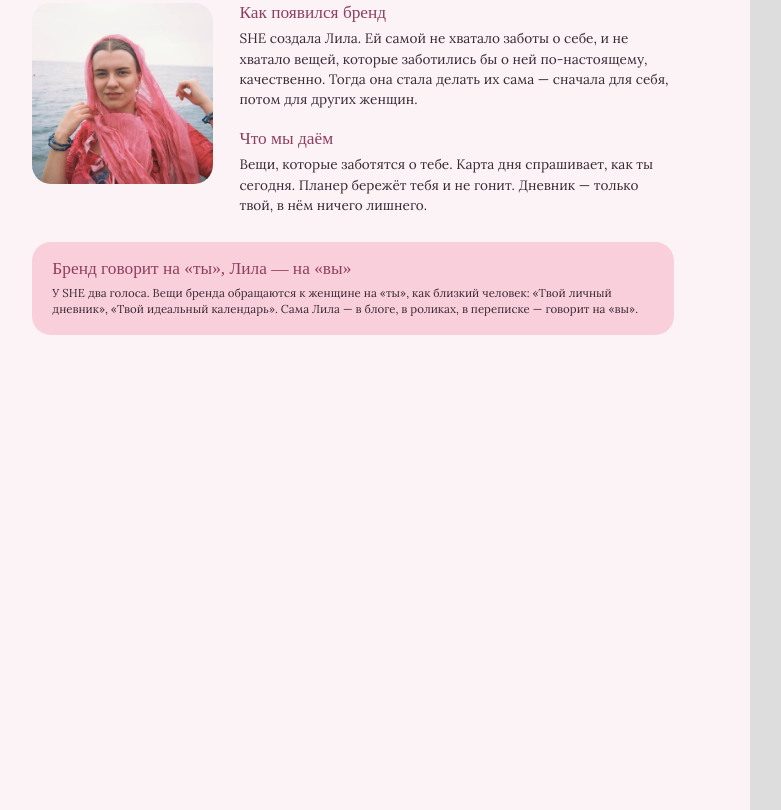
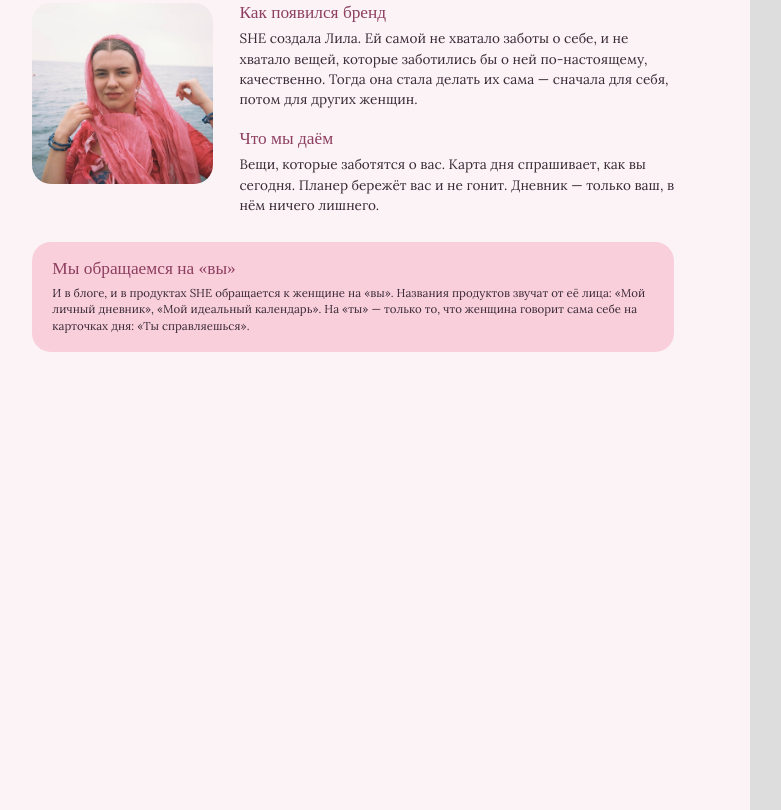
Before and after one commit to melnikmotion-lab/veg_bot, a plain HTML site: page brendbuk/brandbook.html in a window 1280 px wide. Shown: the part 2497-3307 px from the top of the page, without its empty margins (44-825 px from the left). Drawn offline with nearby package versions, Linux system fonts and the light colour scheme; a web font is replaced by a local one.

Commit message:
Обращение на «вы», названия «Мой…»: правило и бренд-бук
Co-Authored-By: Claude Opus 5.5 <noreply@anthropic.com>
Claude-Session: https://claude.ai/code/session_01TfGGfgLeinHzBmXQpJMrCq

```diff
--- a/brendbuk/brandbook.html
+++ b/brendbuk/brandbook.html
@@ -170,12 +170,12 @@ body{counter-reset:pg}
       <h3>Как появился бренд</h3>
       <p>SHE создала Лила. Ей самой не хватало заботы о себе, и не хватало вещей, которые заботились бы о ней по-настоящему, качественно. Тогда она стала делать их сама — сначала для себя, потом для других женщин.</p>
       <h3 style="margin-top:5mm">Что мы даём</h3>
-      <p>Вещи, которые заботятся о тебе. Карта дня спрашивает, как ты сегодня. Планер бережёт тебя и не гонит. Дневник — только твой, в нём ничего лишнего.</p>
+      <p>Вещи, которые заботятся о вас. Карта дня спрашивает, как вы сегодня. Планер бережёт вас и не гонит. Дневник — только ваш, в нём ничего лишнего.</p>
     </div>
   </div>
   <div class="pinkcard" style="margin-top:7mm">
-    <h3>Бренд говорит на «ты», Лила — на «вы»</h3>
-    <p class="small">У SHE два голоса. Вещи бренда обращаются к женщине на «ты», как близкий человек: «Твой личный дневник», «Твой идеальный календарь». Сама Лила — в блоге, в роликах, в переписке — говорит на «вы».</p>
+    <h3>Мы обращаемся на «вы»</h3>
+    <p class="small">И в блоге, и в продуктах SHE обращается к женщине на «вы». Названия продуктов звучат от её лица: «Мой личный дневник», «Мой идеальный календарь». На «ты» — только то, что женщина говорит сама себе на карточках дня: «Ты справляешься».</p>
   </div>
   <div class="foot">SHE · бренд-бук</div>
 </section>
@@ -223,7 +223,7 @@ body{counter-reset:pg}
   <table>
     <tr><th></th><th>Блог</th><th>Бренд SHE</th></tr>
     <tr><td><b>Кто говорит</b></td><td>Лила</td><td>Вещи: колоды, планер, дневник</td></tr>
-    <tr><td><b>Обращение</b></td><td>на «вы»</td><td>на «ты»</td></tr>
+    <tr><td><b>Обращение</b></td><td>на «вы»</td><td>на «вы»; названия — «Мой личный дневник», «Мой идеальный календарь»</td></tr>
     <tr><td><b>О чём</b></td><td>Жизнь кришнаитки, вера, еда без мяса, семья</td><td>Забота о себе: чувства, ритм дня, отдых</td></tr>
     <tr><td><b>Вера</b></td><td>Открыто, на виду</td><td>Как опора и по желанию: садхана и джапа в планере есть, но никто не обязан</td></tr>
   </table>
@@ -236,7 +236,7 @@ body{counter-reset:pg}
   <h1>Как мы говорим</h1>
   <p class="lead">Лила разговаривает с подписчицами так же, как с подругой: просто, с шутками, иногда с подколкой — над собой, над стереотипами про кришнаитов. Если речь о жестокости, может сказать резко. Свысока не говорит никогда.</p>
   <p class="lead">Когда тема серьёзная, Лила не шутит, а говорит спокойно.</p>
-  <p class="lead">Вещи SHE говорят тише и короче, на «ты»: «Твой личный дневник», «Твой идеальный календарь».</p>
+  <p class="lead">Продукты говорят тише и короче. Названия — от лица самой женщины: «Мой личный дневник», «Мой идеальный календарь».</p>
   <h2>Фразы Лилы, на которые можно равняться</h2>
   <div class="pinkcard" style="margin-top:3mm">
     <p class="quote" style="font-size:13pt;margin-bottom:3mm">«Я родилась в семье кришнаитов, и…»</p>
@@ -327,7 +327,7 @@ body{counter-reset:pg}
     <div class="fontrow"><div class="nm">Kurale<small>названия, заголовки, фразы на карточках</small></div><div style="font-family:Kurale;font-size:26pt;color:var(--wine);line-height:1.1">Тайный сад. Язык эмоций</div></div>
     <div class="fontrow"><div class="nm">Lora<small>основной текст, подписи, курсив для акцентов</small></div><div style="font-size:12pt;line-height:1.45">Карты помогают услышать себя. <i>Они не заменяют терапию.</i></div></div>
     <div class="fontrow"><div class="nm">Playfair Display<small>крупные цифры, например год на обложке планера</small></div><div style="font-family:'Playfair Display';font-size:32pt;color:var(--p4);font-variant-numeric:lining-nums">2027</div></div>
-    <div class="fontrow"><div class="nm">Great Vibes<small>только заголовок дневника</small></div><div style="font-family:'Great Vibes';font-size:24pt;color:#E58FB0">Твой личный дневник</div></div>
+    <div class="fontrow"><div class="nm">Great Vibes<small>только заголовок дневника</small></div><div style="font-family:'Great Vibes';font-size:24pt;color:#E58FB0">Мой личный дневник</div></div>
     <div class="fontrow"><div class="nm">Inter<small>кнопки в приложении, мелкие подписи, вег-гайд</small></div><div style="font-family:Inter;font-size:11pt">49 страниц · PDF · 13 рецептов</div></div>
   </div>
   <div class="pinkcard" style="margin-top:6mm"><p class="small"><b style="color:var(--wine)">Правило:</b> на одной картинке — не больше двух шрифтов. Заголовок Kurale + текст Lora — основная пара бренда.</p></div>
@@ -373,7 +373,7 @@ body{counter-reset:pg}
   </div>
   <div class="card" style="margin-top:4mm">
     <h3>Ощущение</h3>
-    <p class="small">Забота, нежность, спокойствие. Как будто вещь сделали специально для тебя.</p>
+    <p class="small">Забота, нежность, спокойствие. Как будто вещь сделали специально для вас.</p>
   </div>
   <div class="foot">SHE · бренд-бук</div>
 </section>
@@ -412,7 +412,7 @@ body{counter-reset:pg}
   <div style="display:grid;grid-template-columns:62mm 1fr;gap:7mm;margin-top:5mm;align-items:start">
     <div class="ex"><img src="img/scr_dnev.jpg" style="border:1px solid var(--line)"><p class="cap">Витрина дневника в приложении.</p></div>
     <div>
-      <p style="font-family:'Great Vibes',cursive;font-size:30pt;color:#E58FB0;line-height:1.1">Твой личный дневник</p>
+      <p style="font-family:'Great Vibes',cursive;font-size:30pt;color:#E58FB0;line-height:1.1">Мой личный дневник</p>
       <p class="small mut">Заголовок — рукописный шрифт Great Vibes, нежно-розовый. Он есть только у дневника.</p>
       <ul class="dots" style="margin-top:4mm">
         <li class="small"><b style="color:var(--wine)">Объёмная книга</b>, которая листается, с тенями и толщиной страниц.</li>
```
Also changed, not shown: brendbuk/img/planner.jpg, brendbuk/img/scr_dnev.jpg, 3 other files.
